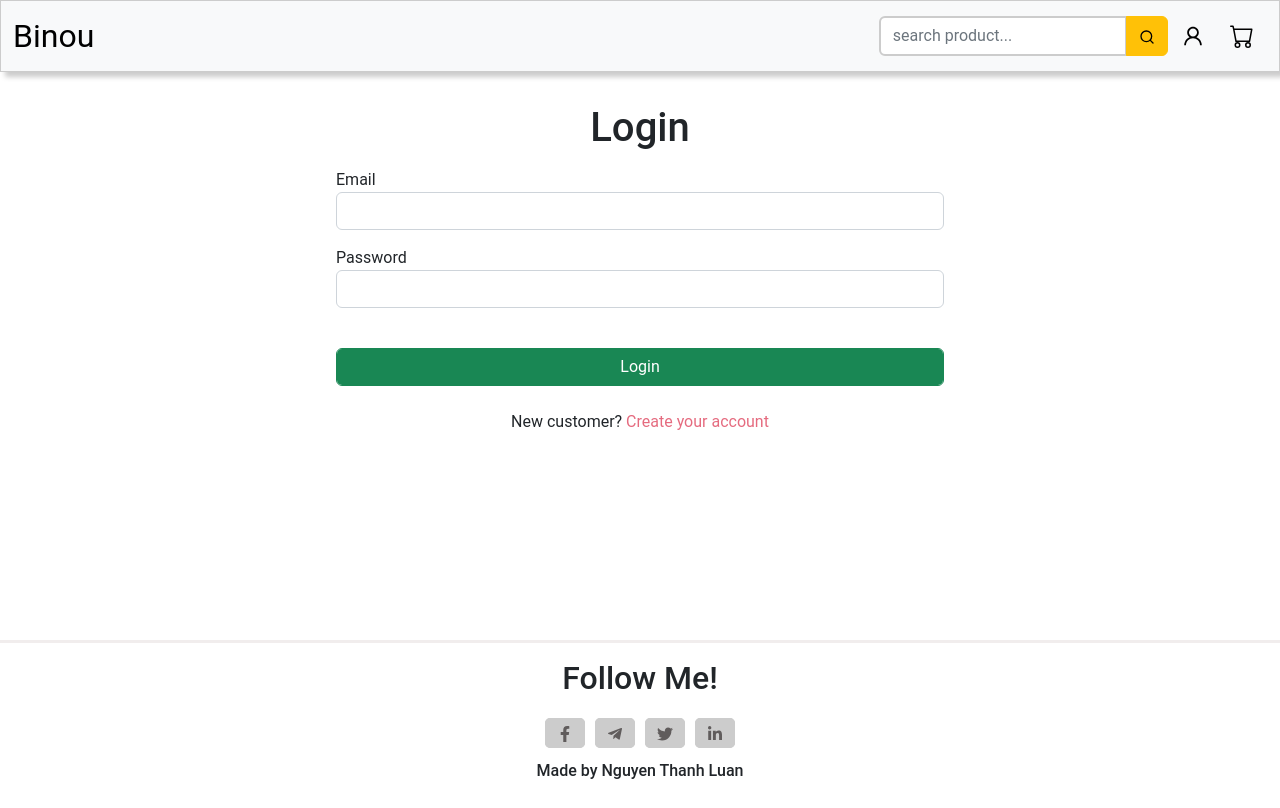
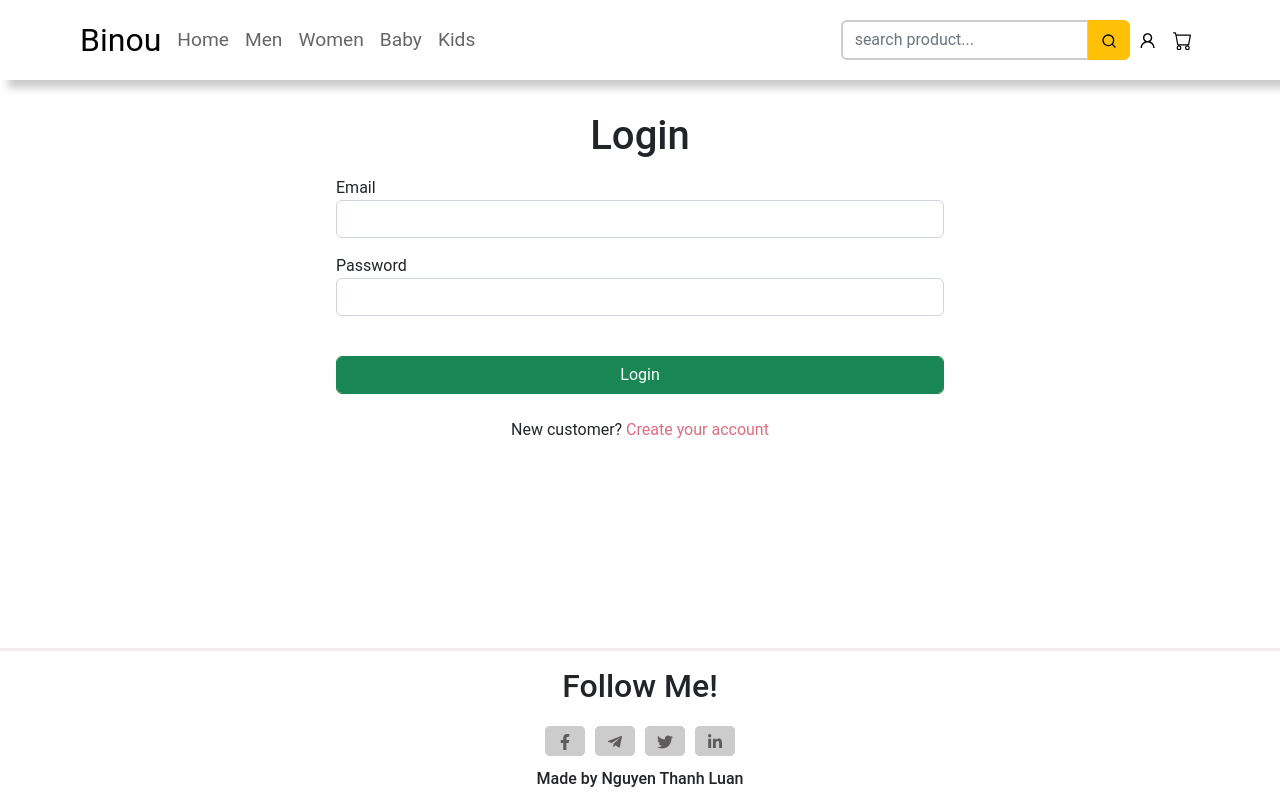
Before and after one commit to nguyen-thanh-luann/Binou, a React (Create React App) app: page /login in a window 1280 px wide. Built offline with nearby package versions, Linux system fonts and the light colour scheme.

Commit message:
update header

```diff
--- /dev/null
+++ b/src/components/BackToTopBtn.js
@@ -0,0 +1,38 @@
+import React, { useState, useEffect } from 'react'
+
+import { AiOutlineUpSquare } from 'react-icons/ai'
+
+import Style from '../scss/BackToTopBtn.module.scss'
+export default function BackToTopBtn() {
+  const [backToTopBtn, setBackToTopBtn] = useState(false)
+
+  useEffect(() => {
+    window.addEventListener('scroll', () => {
+      if (window.scrollY > 100) {
+        setBackToTopBtn(true)
+      } else {
+        setBackToTopBtn(false)
+      }
+    })
+  })
+
+  const scrollUp = () => {
+    window.scrollTo({
+      top: 0,
+      behavior: 'smooth',
+    })
+  }
+
+  return (
+    <div>
+      {backToTopBtn && (
+        <AiOutlineUpSquare
+          className={Style.backToTopBtn}
+          onClick={() => {
+            scrollUp()
+          }}
+        />
+      )}
+    </div>
+  )
+}
--- a/src/components/Header.js
+++ b/src/components/Header.js
@@ -1,60 +1,50 @@
-import { useContext } from 'react'
-import Container from 'react-bootstrap/Container'
-import Nav from 'react-bootstrap/Nav'
-import Navbar from 'react-bootstrap/Navbar'
-import Offcanvas from 'react-bootstrap/Offcanvas'
+import React, { useContext } from 'react'
 import { Link } from 'react-router-dom'
-import Dropdown from 'react-bootstrap/Dropdown'
-import DropdownButton from 'react-bootstrap/DropdownButton'
 
 import { AiOutlineUser } from 'react-icons/ai'
 import { BsCart } from 'react-icons/bs'
 
 import SearchBox from './SearchBox'
 import { Store } from '../Store'
+import Style from '../scss/Header.module.scss'
+import Dropdown from 'react-bootstrap/Dropdown'
+import DropdownButton from 'react-bootstrap/DropdownButton'
 
-import Style from '../scss/Header.module.scss'
-
-function Header() {
+export default function Header() {
   const { state, dispatch: ctxDispatch } = useContext(Store)
   const { cart, userInfo } = state
   return (
-    <>
-      <Navbar
-        className={Style.header}
-        sticky='top'
-        key='lg'
-        bg='light'
-        expand='lg'
-      >
-        <Container fluid>
-          <Navbar.Brand>
-            <Link to='/' className={(Style.header__logo, Style.header__link)}>
+    <div className={Style.nav}>
+      <div className={Style.nav__items}>
+        <Link to='/' className={Style.nav__logo}>
           Binou
         </Link>
-          </Navbar.Brand>
-          <Navbar.Toggle aria-controls={`offcanvasNavbar-expand-lg`} />
-          <Navbar.Offcanvas
-            id={`offcanvasNavbar-expand-lg`}
-            aria-labelledby={`offcanvasNavbarLabel-expand-lg`}
-            placement='end'
-          >
-            <Offcanvas.Header closeButton>
-              <Offcanvas.Title id={`offcanvasNavbarLabel-expand-lg`}>
-                Binou
-              </Offcanvas.Title>
-            </Offcanvas.Header>
-            <Offcanvas.Body>
-              <Nav className='justify-content-end flex-grow-1'>
+        <div>
+          <Link to='/' className={Style.nav__item}>
+            <span>Home</span>
+          </Link>
+          <Link to='/' className={Style.nav__item}>
+            Men
+          </Link>
+          <Link to='/' className={Style.nav__item}>
+            Women
+          </Link>
+          <Link to='/' className={Style.nav__item}>
+            Baby
+          </Link>
+          <Link to='/' className={Style.nav__item}>
+            Kids
+          </Link>
+        </div>
+      </div>
+      <div className={Style.nav__utils}>
         <SearchBox />
-                <Nav.Link>
+        <div>
           <Link to={`${userInfo ? '/userInfo' : '/login'}`}>
-                    <AiOutlineUser className={Style.header__icon} />
+            <AiOutlineUser className={Style.nav__utils__icon} />
           </Link>
-                </Nav.Link>
-                <Nav.Link>
           <Link to='/cart' className='position-relative'>
-                    <BsCart className={Style.header__icon} />
+            <BsCart className={Style.nav__utils__icon} />
             {cart.cartItems.length > 0 && (
               <span
                 className='position-absolute top-0 translate-middle bg-danger text-light border border-light rounded-circle'
@@ -68,7 +58,7 @@ function Header() {
               </span>
             )}
           </Link>
-                </Nav.Link>
+        </div>
         {userInfo && userInfo.isAdmin && (
           <DropdownButton
             style={{ marginLeft: '1rem' }}
@@ -78,7 +68,7 @@ function Header() {
           >
             <Dropdown.Item>
               <Link
-                        className={Style.header__link}
+                className={Style.nav__link}
                 to='/productManager'
                 style={{ width: '100%' }}
               >
@@ -90,13 +80,7 @@ function Header() {
             <Dropdown.Item>Logout</Dropdown.Item>
           </DropdownButton>
         )}
-              </Nav>
-            </Offcanvas.Body>
-          </Navbar.Offcanvas>
-        </Container>
-      </Navbar>
-    </>
+      </div>
+    </div>
   )
 }
-
-export default Header
--- /dev/null
+++ b/src/components/VerticalLine.js
@@ -0,0 +1,9 @@
+import React from 'react'
+
+export default function VerticalLine() {
+  return (
+    <div
+      style={{ content: '', border: '1px solid #ccc', margin: '0 0.5rem' }}
+    ></div>
+  )
+}
--- a/src/screens/Layout.js
+++ b/src/screens/Layout.js
@@ -1,5 +1,6 @@
 import React from 'react'
 import Header from '../components/Header'
+import BackToTopBtn from '../components/BackToTopBtn'
 import Footer from '../components/Footer'
 
 export default function Layout({ children }) {
@@ -7,6 +8,7 @@ export default function Layout({ children }) {
     <div className='layout'>
       <Header />
       <div className='children'>{children}</div>
+      <BackToTopBtn />
       <Footer />
     </div>
   )
--- a/src/screens/ProductDetail.js
+++ b/src/screens/ProductDetail.js
@@ -6,6 +6,7 @@ import { useForm } from 'react-hook-form'
 import { Store } from '../Store'
 import Layout from './Layout'
 import Rating from '../components/Rating'
+import VerticalLine from '../components/VerticalLine'
 import LoadingBox from '../components/LoadingBox'
 import AddToCartBtn from '../components/AddToCartBtn'
 import { getProductById, reviewProduct } from '../services/ProductService'
@@ -120,14 +121,26 @@ export default function ProductScreen() {
                     <title>{product.name}</title>
                   </Helmet>
                   <div className={Style.productImage}>
-                    <img src={product.image} alt='' className='img-fluid' />
+                    <div className={Style.mainImage}>
+                      <img src={product.image} alt='' className='img-fluid' />
+                    </div>
+                    <div className={Style.listImage}>
+                      <div className={Style.imageItem}>
+                        <img src={product.image} alt='' className='img-fluid' />
+                      </div>
+                    </div>
                   </div>
                   <div className={Style.productInfo}>
                     <h3 className={Style.productInfo__name}>{product.name}</h3>
-                    <Rating
-                      rating={product.rating}
-                      numReviews={product.numReviews}
-                    />
+                    <div className='d-flex'>
+                      <Rating
+                        rating={product.rating}
+                        numReviews={product.numReviews}
+                      />
+                      <VerticalLine />
+                      <span>{product.numReviews} reviews</span>
+                    </div>
+
                     <h4 className='mt-2'>${product.price}</h4>
                     <div className={Style.productDescr}>
                       <p>{product.description}</p>
--- /dev/null
+++ b/src/scss/BackToTopBtn.module.scss
@@ -0,0 +1,14 @@
+.backToTopBtn {
+  position: fixed;
+  font-size: 2rem;
+  bottom: 10%;
+  right: 5%;
+  box-shadow: 5px 5px 5px #ccc;
+  cursor: pointer;
+  opacity: 0.5;
+  transition: 0.3s;
+  &:hover {
+    opacity: 1;
+    transform: scale(1.2);
+  }
+}
--- a/src/scss/Header.module.scss
+++ b/src/scss/Header.module.scss
@@ -1,33 +1,62 @@
 @import '../scss/variables.scss';
-.header {
-  border: 1px solid #ccc;
-  box-shadow: 5px 5px 5px #ccc;
-  height: $headerHeight;
-  &__logo {
-    text-transform: capitalize;
+
+.nav {
+  display: flex;
+  justify-content: space-between;
+  align-items: center;
+  padding: 1rem 5rem;
+  box-shadow: 8px 8px 8px #ccc;
+
+  @include breakpoint(md) {
+    flex-direction: column;
   }
-
-  &__icon {
-    color: black;
-    font-size: 1.5rem;
-    transition: 0.3s;
-    margin: 0 0.3rem;
+  &__logo,
+  &__item {
+    text-decoration: none;
+    color: #000;
     &:hover {
-      transform: scale(1.2);
+      color: #000;
     }
   }
-
+  &__logo {
+    font-size: 2rem;
+  }
   &__link {
+    color: #000;
     text-decoration: none;
-    color: black;
-    font-size: 2rem;
-
-    &:hover {
-      color: black;
+  }
+  &__items {
+    display: flex;
+    align-items: center;
+    @include breakpoint(md) {
+      flex-direction: column;
     }
   }
+  &__item {
+    font-size: 1.2rem;
+    margin-left: 1rem;
+    opacity: 0.6;
+    transition: 0.3s;
+    transform: scale(2);
+    span {
+      &:hover {
+        opacity: 1;
 
-  .menu {
-    border: 1px solid black;
+        transform: scale(1.4);
+      }
+    }
+  }
+  &__utils {
+    display: flex;
+    align-items: center;
+    @include breakpoint(md) {
+      flex-direction: column;
+      margin-top: 1rem;
+    }
+    &__icon {
+      margin: 0 0.5rem;
+      font-size: 1.2rem;
+      color: #000;
+    }
   }
 }
--- a/src/scss/ProductDetail.module.scss
+++ b/src/scss/ProductDetail.module.scss
@@ -11,10 +11,19 @@
     @include breakpoint(md) {
       flex: 100%;
     }
-    img {
-      border: 1px solid #ccc;
-      border-radius: 10px;
-      box-shadow: 5px 5px 8px #ccc;
+
+    .mainImage {
+      img {
+        border: 1px solid #ccc;
+        border-radius: 10px;
+        box-shadow: 5px 5px 8px #ccc;
+      }
+    }
+    .listImage {
+      margin-top: 1rem;
+      .imageItem {
+        width: 20%;
+      }
     }
   }
 
@@ -33,6 +42,9 @@
     .productDescr {
       width: fit-content;
       margin: 1rem 0;
+      border: 1px solid #ccc;
+      padding: 0.5rem;
+      border-radius: 5px;
     }
   }
 }
--- a/src/scss/variables.scss
+++ b/src/scss/variables.scss
@@ -13,7 +13,7 @@ $bg: rgb(244, 244, 255);
 @mixin breakpoint($point) {
   @if $point == md {
     // 740px
-    @media (max-width: 740px) {
+    @media (max-width: 800px) {
       @content;
     }
   }
```
Lines whose indentation alone changed are shown as unchanged.
